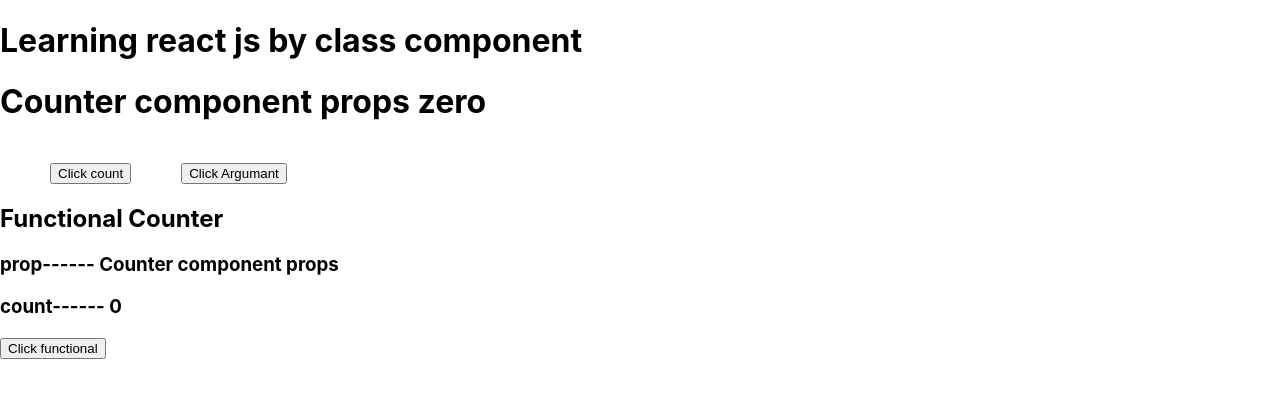
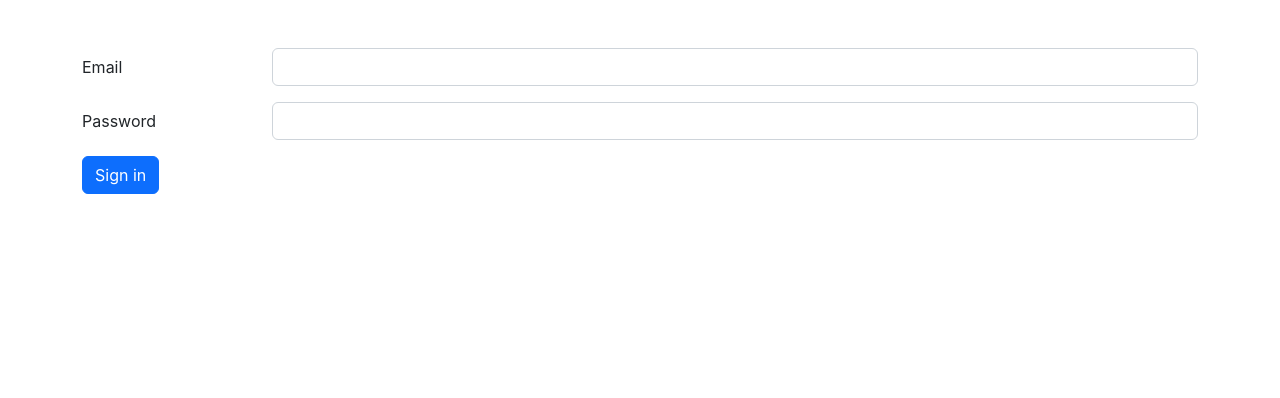
Before and after one commit to rehan-aslam1/internees-tarining-1-8-22, a React (Create React App) app: page / in a window 1280 px wide. Shown: the top 398 px of the page. Built offline with nearby package versions, Linux system fonts and the light colour scheme.

Commit message:
basci routing, input handling in class component

```diff
--- a/package.json
+++ b/package.json
@@ -6,8 +6,10 @@
     "@testing-library/jest-dom": "^5.16.5",
     "@testing-library/react": "^13.3.0",
     "@testing-library/user-event": "^13.5.0",
+    "bootstrap": "^5.2.0",
     "react": "^18.2.0",
     "react-dom": "^18.2.0",
+    "react-router-dom": "^6.3.0",
     "react-scripts": "5.0.1",
     "web-vitals": "^2.1.4"
   },
--- a/src/App.js
+++ b/src/App.js
@@ -1,18 +1,24 @@
 import React, { Component } from "react";
-import Counter from "./Components/Counter";
-import FunctionalCounter from "./Components/FunctionalCounter";
-import './App.css'
+// import Counter from "./Components/Counter";
+// import FunctionalCounter from "./Components/FunctionalCounter";
+import { Routes, Route } from "react-router-dom";
+import LoginClass from "./Components/LoginClass";
+import "./App.css";
+
 class App extends Component {
   state = {
-    heading:'Counter component props'
+    heading: "Counter component props",
   };
   render() {
-    const {heading} = this.state;
+    // const {heading} = this.state;
     return (
       <>
-        <h1>Learning react js by class component</h1>
+          <Routes>
+            <Route path="/" element={<LoginClass />} />
+          </Routes>
+        {/* <h1>Learning react js by class component</h1>
         <Counter heading={heading} />
-        <FunctionalCounter  heading={heading}/>
+        <FunctionalCounter  heading={heading}/> */}
       </>
     );
   }
--- /dev/null
+++ b/src/Components/LoginClass.jsx
@@ -0,0 +1,89 @@
+import React, { Component } from "react";
+class LoginClass extends Component {
+  state = {
+    user: {
+      email: "",
+      password: "",
+    },
+  };
+
+  //   handleEmailChange = (e) => {
+  //     this.setState({
+  //       user: {
+  //         ...this.state.user,
+  //         [e.target.name]: e.target.value,
+  //         email: e.target.value,
+  //       },
+  //     });
+  //   };
+  //   handlePasswordChange = (e) => {
+  //     this.setState({
+  //       user: {
+  //         ...this.state.user,
+  //         [e.target.name]: e.target.value,
+  //        password: e.target.value,
+  //       },
+  //     });
+  //   };
+  handleChange = (e) => {
+    const { name, value } = e.target;
+    this.setState({
+      user: {
+        ...this.state.user,
+        [name]: value,
+      },
+    });
+  };
+  handleSubmit = (e) => {
+    e.preventDefault();
+    console.log("submitted value", this.state.user);
+  };
+  render() {
+    return (
+      <>
+        <div className="container mt-5">
+          <form onSubmit={this.handleSubmit}>
+            <div className="row mb-3">
+              <label htmlFor="inputEmail3" className="col-sm-2 col-form-label">
+                Email
+              </label>
+              <div className="col-sm-10">
+                <input
+                  type="email"
+                  className="form-control"
+                  id="inputEmail3"
+                  name="email"
+                  onChange={this.handleChange}
+                  value={this.state.user.email}
+                />
+              </div>
+            </div>
+            <div className="row mb-3">
+              <label
+                htmlFor="inputPassword3"
+                className="col-sm-2 col-form-label"
+              >
+                Password
+              </label>
+              <div className="col-sm-10">
+                <input
+                  type="password"
+                  className="form-control"
+                  id="inputPassword3"
+                  name="password"
+                  onChange={this.handleChange}
+                  value={this.state.user.password}
+                />
+              </div>
+            </div>
+            <button type="submit" className="btn btn-primary">
+              Sign in
+            </button>
+          </form>
+        </div>
+      </>
+    );
+  }
+}
+
+export default LoginClass;
--- a/src/index.js
+++ b/src/index.js
@@ -1,13 +1,18 @@
-import React from 'react';
-import ReactDOM from 'react-dom/client';
-import './index.css';
-import App from './App';
-import reportWebVitals from './reportWebVitals';
+import React from "react";
+import ReactDOM from "react-dom/client";
+import { BrowserRouter } from "react-router-dom";
 
-const root = ReactDOM.createRoot(document.getElementById('root'));
+import "bootstrap/dist/css/bootstrap.min.css";
+import "./index.css";
+import App from "./App";
+import reportWebVitals from "./reportWebVitals";
+
+const root = ReactDOM.createRoot(document.getElementById("root"));
 root.render(
   <React.StrictMode>
-    <App />
+    <BrowserRouter>
+      <App />
+    </BrowserRouter>
   </React.StrictMode>
 );
 
```
Also changed, not shown: 1 other file (tests, documents, lock files or other folders).
